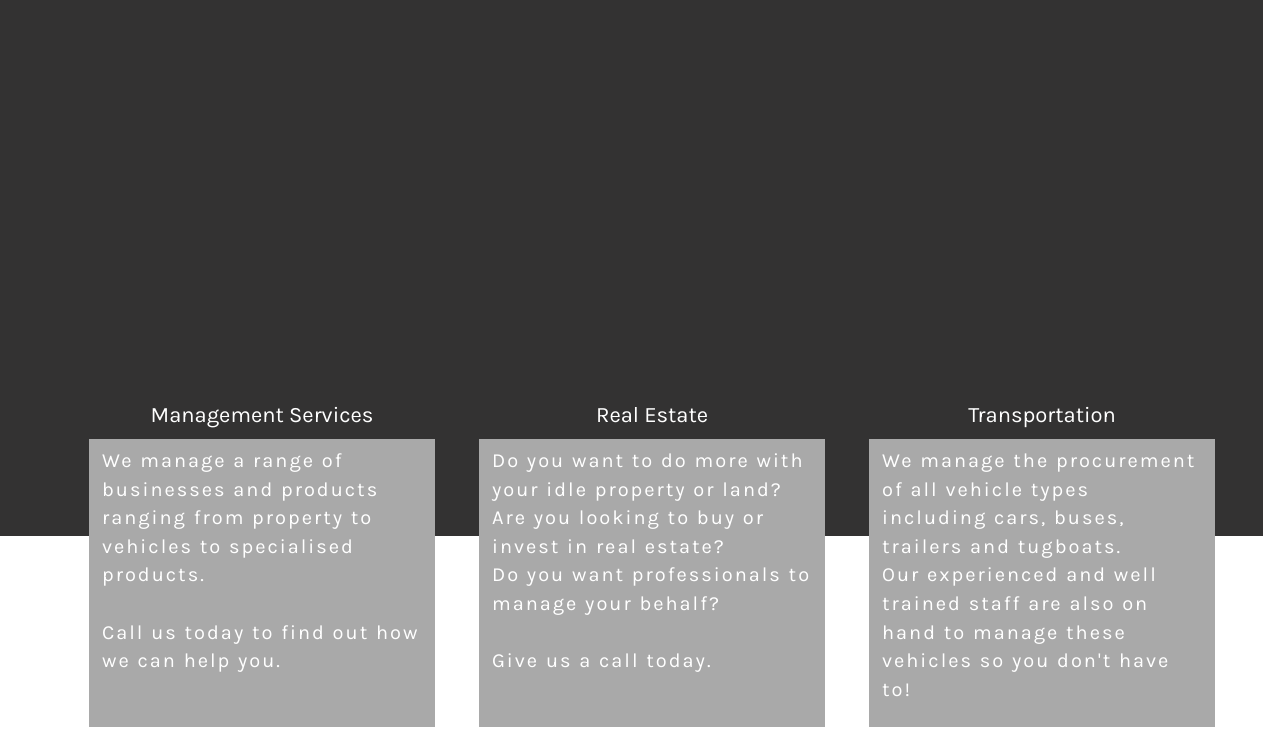
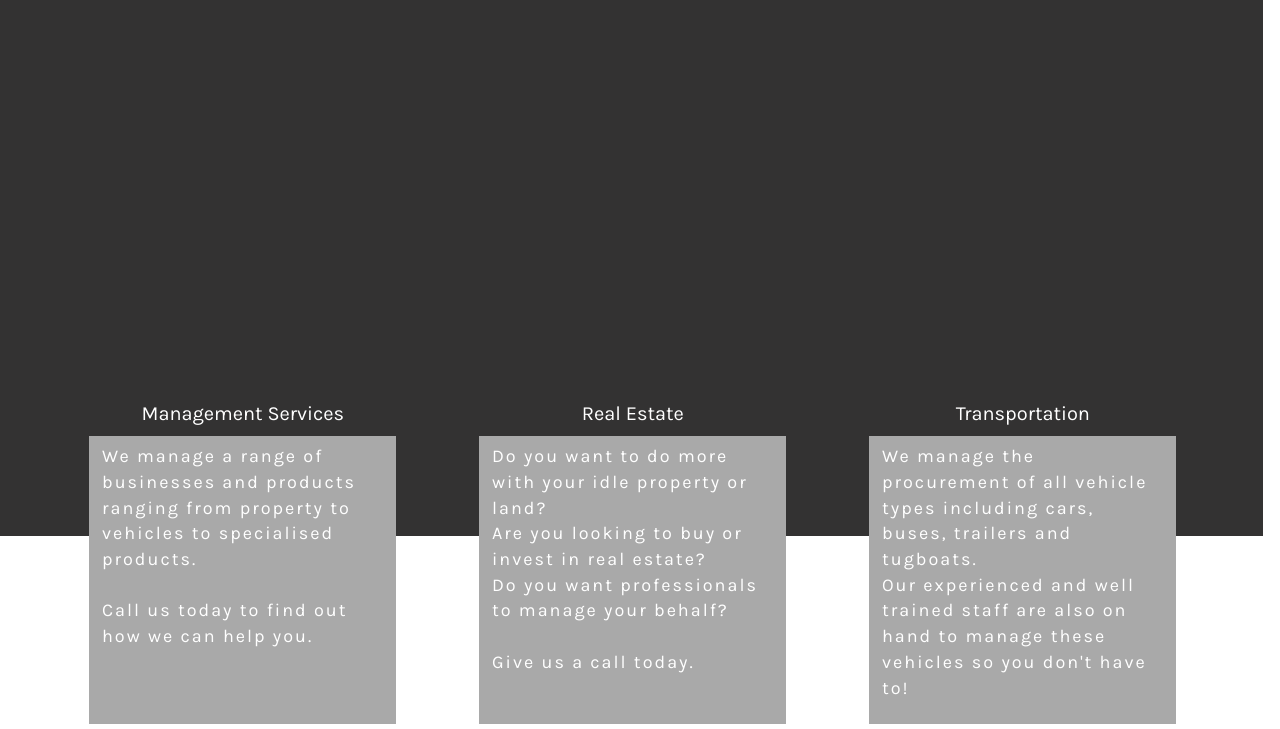
Before and after one commit to anthoniomadu/Beca.inc, a plain HTML site: page Annhurst_another/service.html in a window 1280 px wide. Shown: the part 238-967 px from the top of the page. Drawn offline with nearby package versions, Linux system fonts and the light colour scheme.

Commit message:
I added this

```diff
--- a/Annhurst_another/css/index.css
+++ b/Annhurst_another/css/index.css
@@ -85,26 +85,26 @@ button{
 .darkHead{
 	background-color: #333232;
 	color: white;
-	font-size: 22px;
+	font-size: 20px;
 	text-align: center;
 	padding-top: 1vh;
 	padding-bottom: 1vh;
-	width: 26vw;
+	width: 22vw;
 
 }
 .lightBody{
 	background-color: #A9A9A9;
 	color: white;
 	height: 28vh;
-	font-size: 20px;
+	font-size: 18px;
 	padding-top: 1vh;
-	width: 26vw;
+	width: 22vw;
 	letter-spacing: 2px;
 	padding-left: 1vw;
 	padding-right: 1vw;
 }
 .lightText{
-	width: 25vw;
+	width: 22vw;
 }
 .Footer{
 	margin-top: 10vh;
--- a/Annhurst_another/css/service.css
+++ b/Annhurst_another/css/service.css
@@ -96,26 +96,26 @@ button{
 .darkHead{
 	background-color: #333232;
 	color: white;
-	font-size: 22px;
+	font-size: 20px;
 	text-align: center;
 	padding-top: 1vh;
 	padding-bottom: 1vh;
-	width: 27vw;
+	width: 24vw;
 
 }
 .lightBody{
 	background-color: #A9A9A9;
 	color: white;
 	height: 36vh;
-	font-size: 20px;
+	font-size: 18px;
 	padding-top: 1vh;
-	width:27vw;
+	width:24vw;
 	letter-spacing: 2px;
 	padding-left: 1vw;
 	padding-right: 1vw;
 }
 .lightText{
-	width: 25vw;
+	width: 24vw;
 }
 .Footer{
 	margin-top: 10vh;
```
